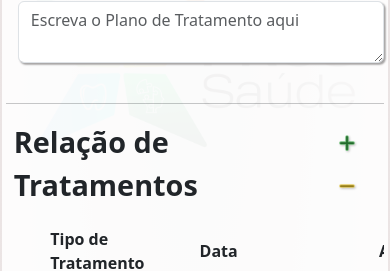
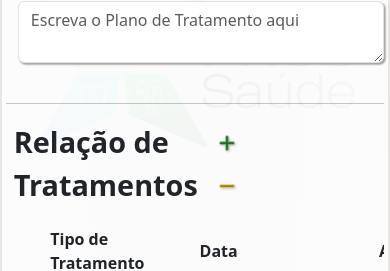
Before and after one commit to aronboliveira/prossaude-client-app, a Next.js app: page /od in a window 390 px wide. Shown: the part 4020-4291 px from the top of the page. Built offline with nearby package versions, Linux system fonts and the light colour scheme.

Commit message:
fix margins for trat buttons

```diff
--- a/src/styles/locals/odPageStyle.scss
+++ b/src/styles/locals/odPageStyle.scss
@@ -524,3 +524,12 @@ $swhite: rgba(255, 255, 255, 0.8);
     }
   }
 }
+
+@media screen and (max-width: 413px) {
+  .odBody {
+    #tratButSpan1 {
+      margin-right: 40vw;
+      margin-left: 3vw;
+    }
+  }
+}
```
